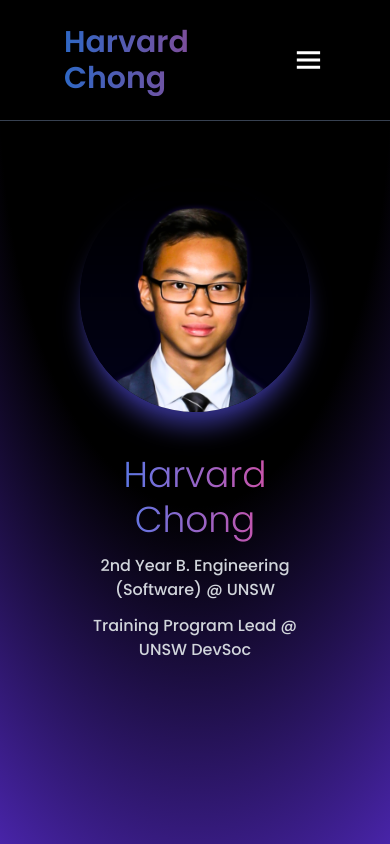
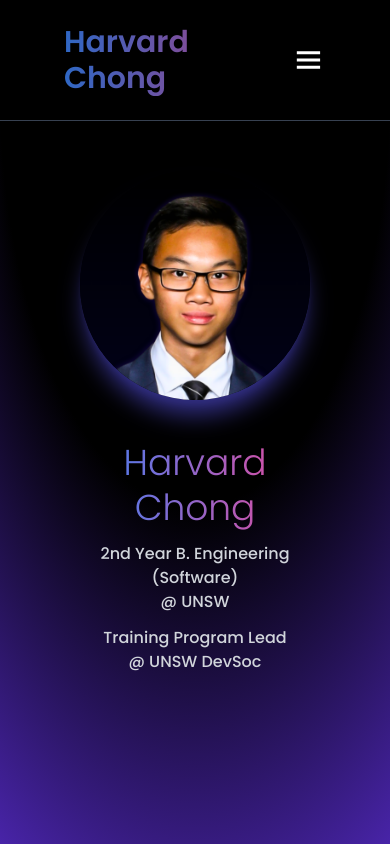
Before and after one commit to Froxzen/My-Portfolio, a React (Vite) app: page / in a window 390 px wide. Shown: the top 844 px of the page. Built offline with nearby package versions, Linux system fonts and the light colour scheme.

Commit message:
Updated layout and improve text formatting

```diff
--- a/src/components/Hero.jsx
+++ b/src/components/Hero.jsx
@@ -30,7 +30,7 @@ const Hero = () => {
 					initial={{ y: 50, opacity: 0 }}
 					animate={{ y: 0, opacity: 1 }}
 					transition={{ duration: 0.8, delay: 0.2 }}
-					className="flex max-w-[600px] flex-col items-center justify-center gap-3
+					className="flex max-w-[700px] flex-col items-center justify-center gap-3
                 text-center"
 				>
 					<h1
@@ -46,10 +46,14 @@ const Hero = () => {
 						Software Engineer
 					</h3> */}
 					<p className="md:text-lg text-base text-pretty font-medium text-gray-300">
-						2nd Year B. Engineering (Software) @ UNSW
+						<span className="block md:inline">
+							2nd Year B. Engineering (Software)
+						</span>
+						<span className="block md:inline"> @ UNSW</span>
 					</p>
 					<p className="md:text-lg text-base text-pretty font-medium text-gray-300">
-						Training Program Lead @ UNSW DevSoc
+						<span className="block md:inline">Training Program Lead</span>
+						<span className="block md:inline"> @ UNSW DevSoc</span>
 					</p>
 				</motion.div>
 			</div>
```
